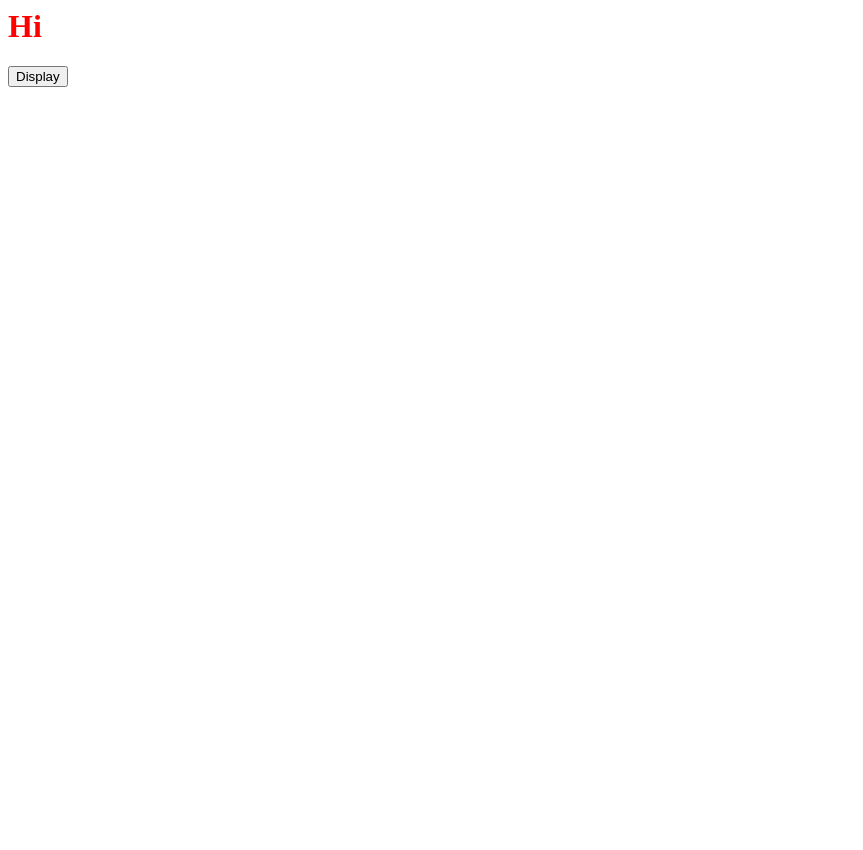
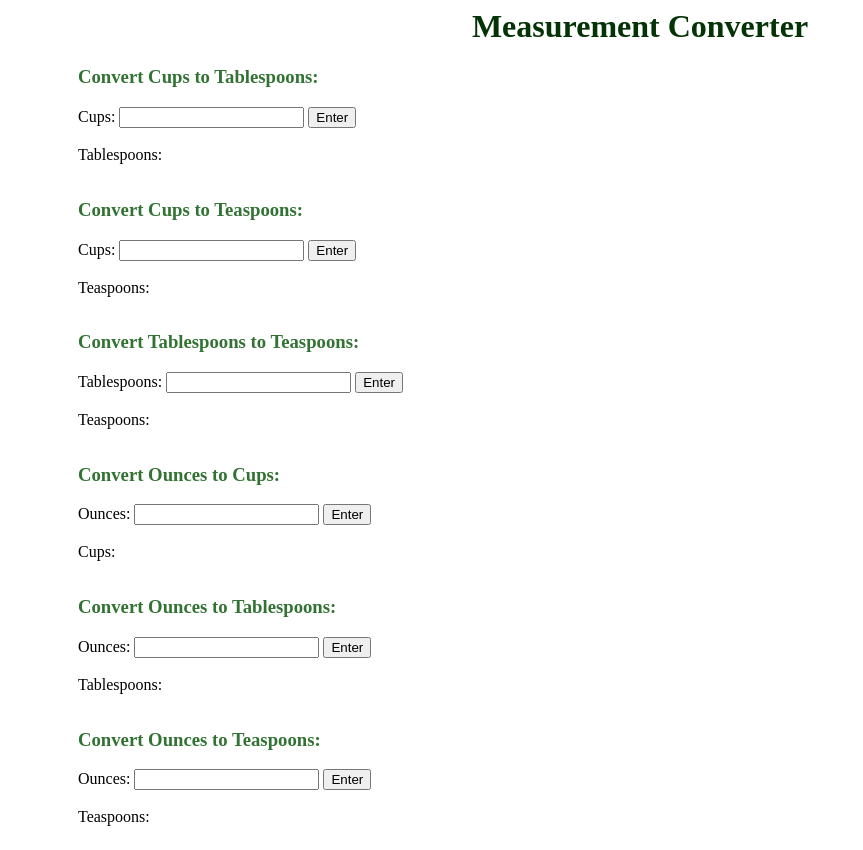
Before and after one commit to Ananya-Ananda/ananya-ananda.github.io, a plain HTML site: page index.html in a window 1280 px wide. Shown: the whole page, without its empty margins (0-863 px from the left). Before the commit the page ends 800 px from the top, so only its background shows below. Drawn offline with Linux system fonts and the light colour scheme.

Commit message:
second push

```diff
--- a/design.css
+++ b/design.css
@@ -1,3 +1,22 @@
-h1 {
+/* h1 {
     color: red;
+} */
+p{
+    display: inline-block;
 }
+
+.center{
+    text-align:center;
+
+}
+.margin{
+    margin-left:70px;
+    margin-right:70px;
+}
+h1{
+    text-align:center;
+    color: #043305;
+}
+h3{
+    color: #327333
+}
--- a/index.html
+++ b/index.html
@@ -4,7 +4,151 @@
     <script type = "text/javascript" src="unitConverter.js"></script>
 
     <h1>
-        Hi
+        Measurement Converter
     </h1>
-    <input type = "button" onclick = "convertCupToTb(4)" value = "Display">
+
+    <!-- CONVERT CUPS TO TBSP -->
+    <!-- create <input type = "number"> and create id?-->
+    <div class = "margin">
+        <!-- "for" specifies the id of the form? element the label should be bound to -->
+        <span>
+        <h3>
+           Convert Cups to Tablespoons:
+        </h3>
+        <label for = "cupsTo" > Cups: </label>
+            <input type = "number" id = "cupsTo"
+        name="cupsTo"
+            min = "0.000">
+
+            <!-- get input's val in js -->
+            <script>
+                function getInput0() {
+                    let x = document.getElementById('cupsTo').value;
+                    return x;
+                }
+            </script>
+
+                <!-- Create an html "form" or "input" to take in input -->
+        <input type = "button" onclick = "convertCupToTbsp(getInput0())" value = "Enter">
+        <span>
+            <br>
+            <p> Tablespoons:  </p>
+            <p id = "cupToTb" >  </p>
+        </span>
+        <!-- <p id = "amount" >Tablespoons: </p>  -->
+        </span>
+    </div>
+
+    <!-- CONVERT CUPS TO TEASPOONS -->
+    <div class = "margin">
+        <span>
+            <h3>
+                Convert Cups to Teaspoons:
+            </h3>
+            <script>
+                function getInput1() {
+                    let x = document.getElementById('cupsToTsp').value;
+                    return x;
+                }
+            </script>
+            <label for = "cupsToTsp" > Cups: </label>
+                <input type = "number" id = "cupsToTsp" name = "cupsToTsp"
+                    min = "0.000">
+            <input type = "button" onclick = "convertCupsToTsp(getInput1())" value = "Enter">
+            <br>
+            <p> Teaspoons: </p>
+            <p id = "cupToTsp" > </p>
+        </span>
+    </div>
+
+    <!-- CONVERT TABLESPOONS TO TEASPOONS -->
+    <div class = "margin">
+        <span>
+            <h3>
+                Convert Tablespoons to Teaspoons:
+            </h3>
+            <script>
+                function getInput2() {
+                    let x = document.getElementById('tbsToTsp').value;
+                    return x;
+                }
+            </script>
+            <label for = "tbsToTsp" > Tablespoons: </label>
+                <input type = "number" id = "tbsToTsp" name = "tbsToTsp"
+                    min = "0.000">
+            <input type = "button" onclick = "convertTbspToTsp(getInput2())" value = "Enter">
+            <br>
+            <p> Teaspoons: </p>
+            <p id = "tbToTsp" > </p>
+        </span>
+    </div>
+
+    <!-- CONVERT OUNCES TO CUPS -->
+    <div class = "margin">
+        <span>
+            <h3>
+                Convert Ounces to Cups:
+            </h3>
+            <script>
+                function getInput3() {
+                    let x = document.getElementById('ozsToCups').value;
+                    return x;
+                }
+            </script>
+            <label for = "ozsToCups" > Ounces: </label>
+                <input type = "number" id = "ozsToCups" name = "ozsToCups"
+                    min = "0.000">
+            <input type = "button" onclick = "convertOzToCups(getInput3())" value = "Enter">
+            <br>
+            <p> Cups: </p>
+            <p id = "ozToCups" > </p>
+        </span>
+    </div>
+
+    <!-- CONVERT OUNCES TO TABLESPOONS -->
+    <div class = "margin">
+        <span>
+            <h3>
+                Convert Ounces to Tablespoons:
+            </h3>
+            <script>
+                function getInput4() {
+                    let x = document.getElementById('ozToTbsps').value;
+                    return x;
+                }
+            </script>
+            <label for = "ozToTbsps" > Ounces: </label>
+                <input type = "number" id = "ozToTbsps" name = "ozToTbsps"
+                    min = "0.000">
+            <input type = "button" onclick = "convertOzToTbsp(getInput4())" value = "Enter">
+            <br>
+            <p> Tablespoons: </p>
+            <p id = "ozToTbsp" > </p>
+        </span>
+    </div>
+
+    <!-- CONVERT OUNCES TO TEASPOONS -->
+    <div class = "margin">
+        <span>
+            <h3>
+                Convert Ounces to Teaspoons:
+            </h3>
+            <script>
+                function getInput5() {
+                    let x = document.getElementById('ozToTsps').value;
+                    return x;
+                }
+            </script>
+            <label for = "ozToTsps" > Ounces: </label>
+                <input type = "number" id = "ozToTsps" name = "ozToTsps"
+                    min = "0.000">
+            <input type = "button" onclick = "convertOzToTsp(getInput5())" value = "Enter">
+            <br>
+            <p> Teaspoons: </p>
+            <p id = "ozToTsp" > </p>
+        </span>
+    </div>
+
+    <!-- <p id="amount">Amount: </p>
+    <input type = "button" onclick = "convertCupToTbsp(4)" value = "Submit">  -->
 </html>
--- a/unitConverter.js
+++ b/unitConverter.js
@@ -1,4 +1,42 @@
-function convertCupToTb(cups) {
-    let tb = 16 * cups;
-    document.write(tb);
+function convertCupToTbsp(cups) {
+    let tbsp = 16 * cups;
+    document.getElementById("cupToTb").innerHTML = tbsp; // write to HTML from javascript
 }
+
+/*
+Conversions:
+    - ounces to cups
+    - ounces to tablespoons
+    - tablespoons to teaspoons
+    - ounces to teaspoons
+*/
+
+//one tbsp = 3 teaspoons
+function convertTbspToTsp(tbsp){
+    let tsp = 3 * tbsp;
+    document.getElementById("tbToTsp").innerHTML = tsp;
+}
+
+//one cup = 48 teaspoons
+function convertCupsToTsp(cups){
+    let tsp = 48 * cups;
+    document.getElementById("cupToTsp").innerHTML = tsp;
+}
+//ounces to cups - 1 oz = 0.125 cups
+function convertOzToCups(oz){
+    let cups = 0.125 * oz;
+    document.getElementById("ozToCups").innerHTML = cups;
+}
+
+//ounces to tbsp - 1 ounc = 2 tbsp
+function convertOzToTbsp(oz){
+    let tbsp = 2 * oz;
+    document.getElementById("ozToTbsp").innerHTML = tbsp;
+}
+
+//ounces to tsp - 1 ounce = 6 teaspoons
+function convertOzToTsp(oz){
+    let tsp = 6 * oz;
+    document.getElementById("ozToTsp").innerHTML = tsp;
+
+}
```
